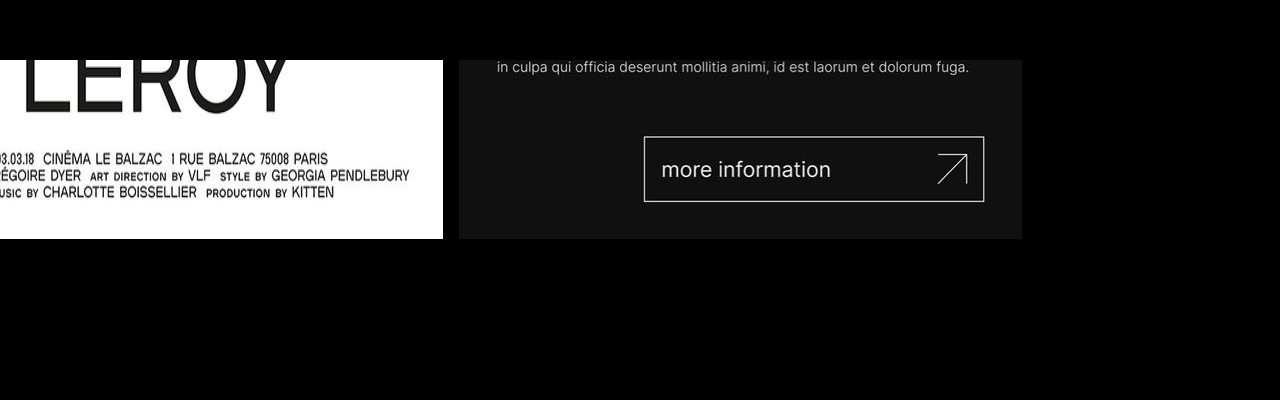
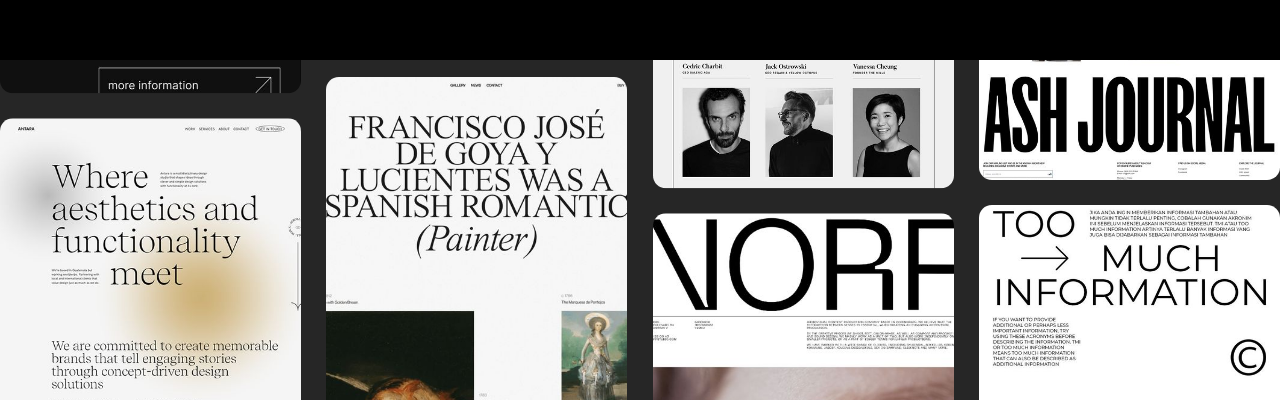
Before and after one commit to sreevishnu01/develop-portfolio, a Next.js app: page / in a window 1280 px wide. Shown: the part 1540-1940 px from the top of the page. Built offline with nearby package versions, Linux system fonts and the light colour scheme.

Commit message:
added framer motion parallex

```diff
--- a/package.json
+++ b/package.json
@@ -10,6 +10,7 @@
   },
   "dependencies": {
     "@studio-freight/lenis": "^1.0.42",
+    "framer-motion": "^12.4.5",
     "gsap": "^3.12.5",
     "lucide-react": "^0.475.0",
     "next": "14.2.5",
--- a/src/app/page.js
+++ b/src/app/page.js
@@ -24,9 +24,9 @@
     <div>
       <HeroSection />
 
-      <HorizontalScroll />
+      {/* <HorizontalScroll /> */}
 
-      {/* <Parallex /> */}
+      <Parallex />
       <div className="h-screen"></div>
 
       {/* <Work /> */}
--- a/src/component/home/Parallex.jsx
+++ b/src/component/home/Parallex.jsx
@@ -1,15 +1,46 @@
 "use client";
-import { useEffect, useState, useRef } from "react";
+import { useEffect, useRef, useState } from "react";
 import Image from "next/image";
-import { gsap } from "gsap";
-import { ScrollTrigger } from "gsap/ScrollTrigger";
+import Lenis from "@studio-freight/lenis";
+import { useTransform, useScroll, motion } from "framer-motion";
 
-gsap.registerPlugin(ScrollTrigger);
+const images = [
+  "1.jpg",
+  "2.jpg",
+  "3.jpg",
+  "4.jpg",
+  "5.jpg",
+  "6.jpg",
+  "7.jpg",
+  "8.jpg",
+  "9.jpg",
+  "10.jpg",
+  "11.jpg",
+  "12.jpg",
+];
 
-export default function Parallex() {
+export default function Home() {
   const gallery = useRef(null);
   const [dimension, setDimension] = useState({ width: 0, height: 0 });
+
+  const { scrollYProgress } = useScroll({
+    target: gallery,
+    offset: ["start end", "end start"],
+  });
+  const { height } = dimension;
+  const y = useTransform(scrollYProgress, [0, 1], [0, height * 2]);
+  const y2 = useTransform(scrollYProgress, [0, 1], [0, height * 3.3]);
+  const y3 = useTransform(scrollYProgress, [0, 1], [0, height * 1.25]);
+  const y4 = useTransform(scrollYProgress, [0, 1], [0, height * 3]);
+
   useEffect(() => {
+    // const lenis = new Lenis();
+
+    // const raf = (time) => {
+    //   lenis.raf(time);
+    //   requestAnimationFrame(raf);
+    // };
+
     const resize = () => {
       setDimension({ width: window.innerWidth, height: window.innerHeight });
     };
@@ -18,72 +49,74 @@
     // requestAnimationFrame(raf);
     resize();
 
-    gsap.utils.toArray("section").forEach((section, index) => {
-      const w = section.querySelector(".wrapper");
-      const [y, yEnd] =
-        index % 2
-          ? ["100%", (w.scrollHeight - section.offsetHeight) * -1]
-          : [w.scrollHeight * -1, 0];
-
-      const speed = [2, 3.3, 1.25, 3][index]; // Matching the y transforms in Framer Motion
-
-      //   const scrubSpeed = index === 0 ? 1 : index === 1 ? 2 : 0.5; // Change values as needed
-
-      gsap.fromTo(
-        w,
-        { y },
-        {
-          //   y: yEnd,
-          y: () => dimension.height * speed,
-          ease: "none",
-          scrollTrigger: {
-            trigger: gallery.current,
-            start: "top bottom",
-            end: "bottom top",
-            scrub: 1,
-            // invalidateOnRefresh: true,
-          },
-        }
-      );
-    });
-
     return () => {
       window.removeEventListener("resize", resize);
     };
-  }, [dimension.height]);
+  }, []);
+
+  console.log(dimension.width);
 
   return (
-    <main className="overflow-hidden">
-      <div className="h-[175vh] flex gap-[2vw] bg-black" ref={gallery}>
-        <section className="relative w-full h-screen bg-black">
-          <div className="wrapper space-y-4 flex flex-col gap-[2vw] top-[55%]">
-            <Image src="/images/1.jpg" width={800} height={600} alt="img" />
-            <Image src="/images/2.jpg" width={800} height={600} alt="img" />
-            <Image src="/images/3.jpg" width={800} height={600} alt="img" />
-          </div>
-        </section>
-        <section className="relative w-full h-screen">
-          <div className="wrapper space-y-4 flex flex-col gap-[2vw] top-[-125%]">
-            <Image src="/images/1.jpg" width={800} height={600} alt="img" />
-            <Image src="/images/2.jpg" width={800} height={600} alt="img" />
-            <Image src="/images/3.jpg" width={800} height={600} alt="img" />
-          </div>
-        </section>
-        <section className="relative w-full h-screen">
-          <div className="wrapper space-y-4 flex flex-col gap-[2vw] top-[55%]">
-            <Image src="/images/1.jpg" width={800} height={600} alt="img" />
-            <Image src="/images/2.jpg" width={800} height={600} alt="img" />
-            <Image src="/images/3.jpg" width={800} height={600} alt="img" />
-          </div>
-        </section>
-        <section className="relative w-full h-screen">
-          <div className="wrapper space-y-4 top-[55%]">
-            <Image src="/images/1.jpg" width={800} height={600} alt="img" />
-            <Image src="/images/2.jpg" width={800} height={600} alt="img" />
-            <Image src="/images/3.jpg" width={800} height={600} alt="img" />
-          </div>
-        </section>
+    <div className="overflow-hidden">
+      {/* <div className="h-screen"></div> */}
+      <div
+        ref={gallery}
+        className="relative h-[175vh] overflow-hidden bg-neutral-800 flex gap-[2vw] box-border "
+      >
+        <Column images={[images[0], images[1], images[2]]} index={0} y={y} />
+        <Column images={[images[3], images[4], images[5]]} index={1} y={y2} />
+
+        {dimension.width >= 600 && (
+          <>
+            <Column
+              images={[images[6], images[7], images[8]]}
+              index={2}
+              y={y3}
+            />
+            <Column
+              images={[images[9], images[10], images[11]]}
+              index={3}
+              y={y4}
+            />
+          </>
+        )}
       </div>
-    </main>
+      <div className="h-screen"></div>
+    </div>
   );
 }
+
+const Column = ({ images, index, y }) => {
+  return (
+    <motion.div
+      className={`relative h-full w-1/2 md:w-[25%] flex flex-col gap-[2vw] column ${
+        index === 0
+          ? "-top-[45%]"
+          : index === 1
+          ? "-top-[95%]"
+          : index === 2
+          ? "-top-[45%]"
+          : index === 3
+          ? "-top-[75%]"
+          : ""
+      }`}
+      style={{ y }}
+    >
+      {images.map((src, i) => {
+        return (
+          <div
+            key={i}
+            className={`relative w-full h-full rounded-[1vw] overflow-hidden `}
+          >
+            <Image
+              src={`/images/${src}`}
+              alt="image"
+              fill
+              className="object-cover"
+            />
+          </div>
+        );
+      })}
+    </motion.div>
+  );
+};
```
Also changed, not shown: 1 other file (tests, documents, lock files or other folders).
